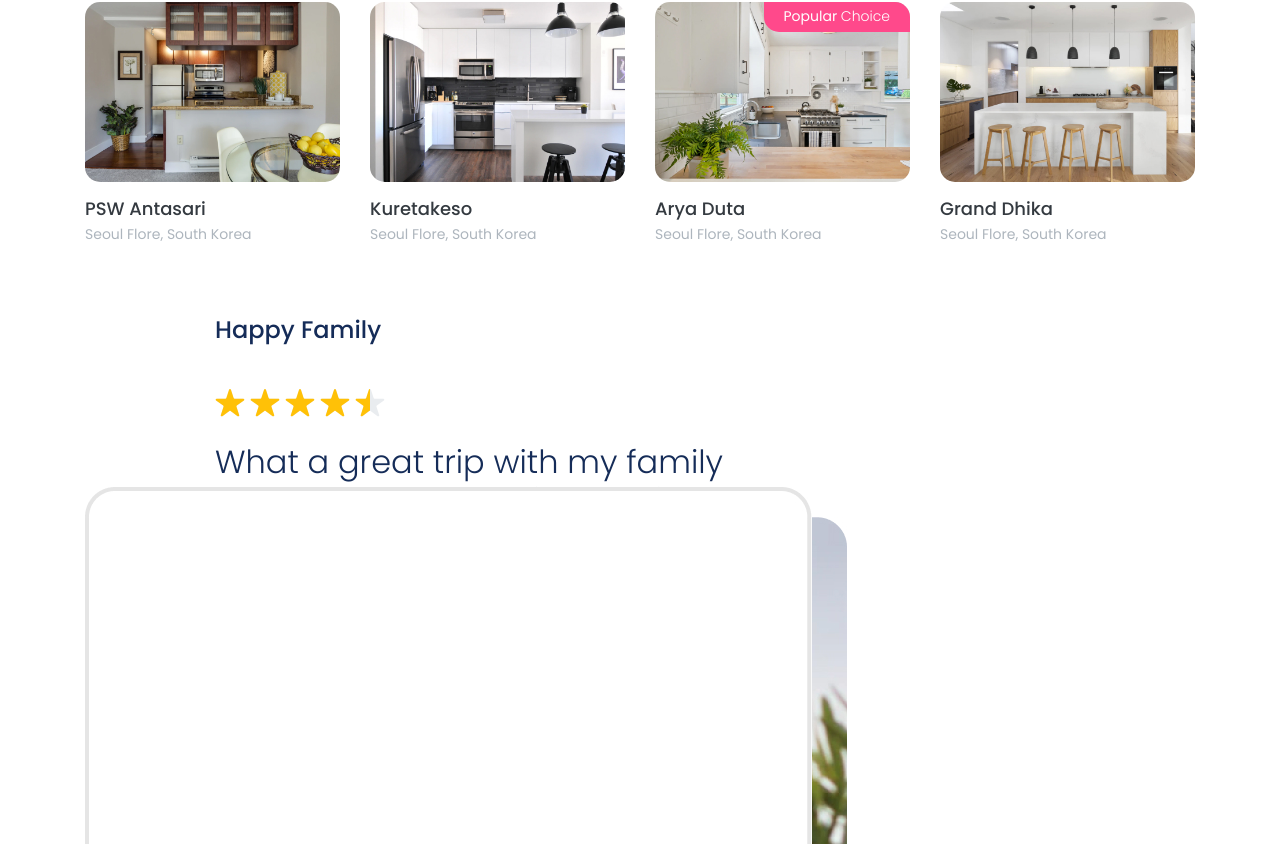
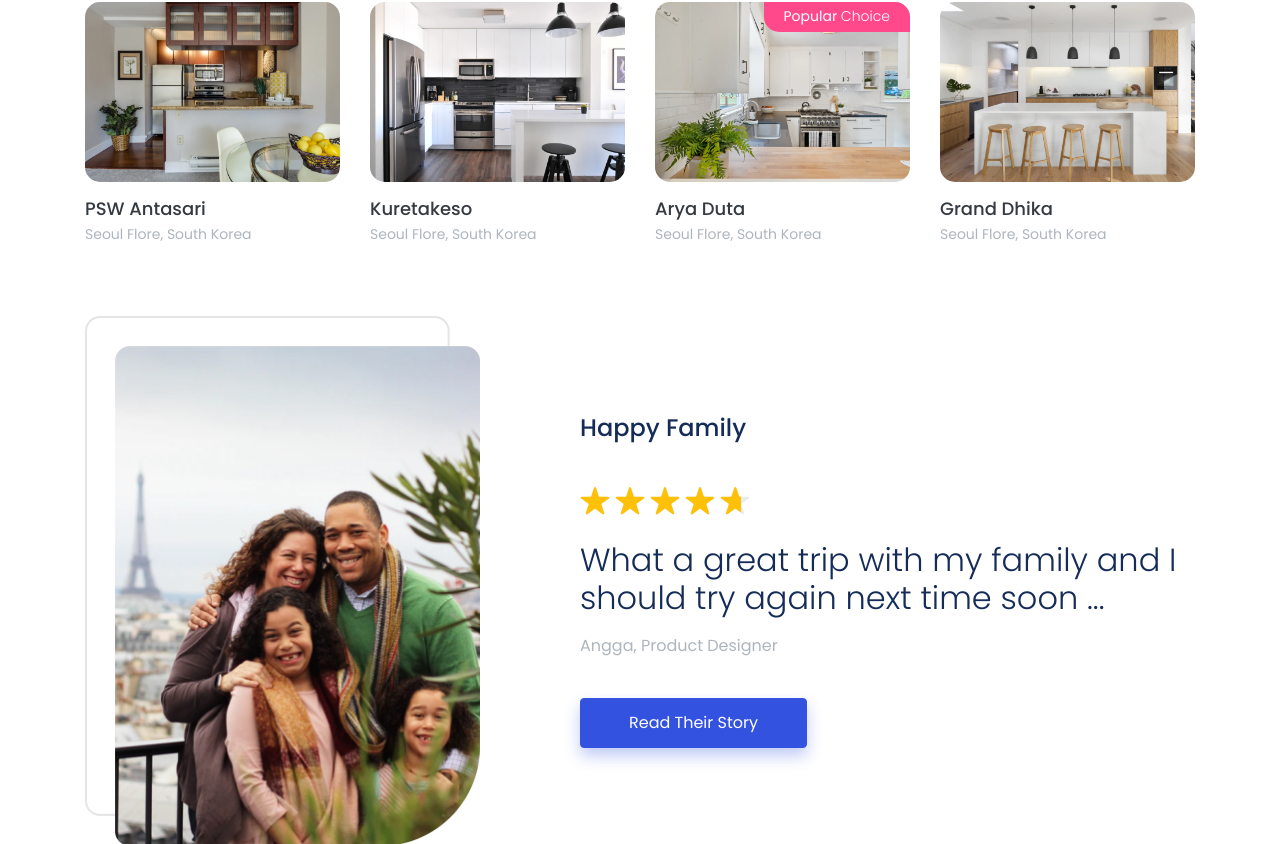
Before and after one commit to savirafatika/Staycation-BWAMERN, a React (Create React App) app: page / in a window 1280 px wide. Shown: the part 1956-2800 px from the top of the page. Built offline with nearby package versions, Linux system fonts and the light colour scheme.

Commit message:
styling component testimony

```diff
--- a/src/assets/scss/_buttons.scss
+++ b/src/assets/scss/_buttons.scss
@@ -5,7 +5,8 @@
 //
 
 .btn {
-  display: inline-block;
+  display: inline-flex;
+  align-items: center;
   font-family: $btn-font-family;
   font-weight: $btn-font-weight;
   color: $body-color;
--- a/src/assets/scss/style.scss
+++ b/src/assets/scss/style.scss
@@ -200,3 +200,9 @@ section {
       }
    }
 }
+
+.testimonial-hero,
+.testimonial-hero img {
+   width: 365px;
+   height: 500px;
+}
--- a/src/json/landingPage.json
+++ b/src/json/landingPage.json
@@ -176,7 +176,7 @@
     "_id": "asd1293uasdads1",
     "imageUrl": "/images/testimonial-landingpages.jpg",
     "name": "Happy Family",
-    "rate": 4.55,
+    "rate": 4.70,
     "content": "What a great trip with my family and I should try again next time soon ...",
     "familyName": "Angga",
     "familyOccupation": "Product Designer"
--- a/src/parts/Testimony.js
+++ b/src/parts/Testimony.js
@@ -12,10 +12,10 @@ export default function Testimony({data}) {
             <div className="col-auto" style={{ marginRight: 70 }}>
                <div className="testimonial-hero" style={{ margin: `30px 0 0 30px` }}>
                   <img src={data.imageUrl} alt="Testimonial" className="position-absolute" style={{ zIndex: 1 }} />
-                  <img src={TestimonyAccent} alt="Testimonial frame" className="position-absolute" style={{ margin: `-30px 0 0 -30px`, zIndex: 1 }} />
+                  <img src={TestimonyAccent} alt="Testimonial frame" className="position-absolute" style={{ margin: `-30px 0 0 -30px` }} />
                </div>
             </div>
-            <div className="col-6">
+            <div className="col">
                <h4 style={{ marginBottom: 40 }}>
                   {data.name}
                </h4>
```
